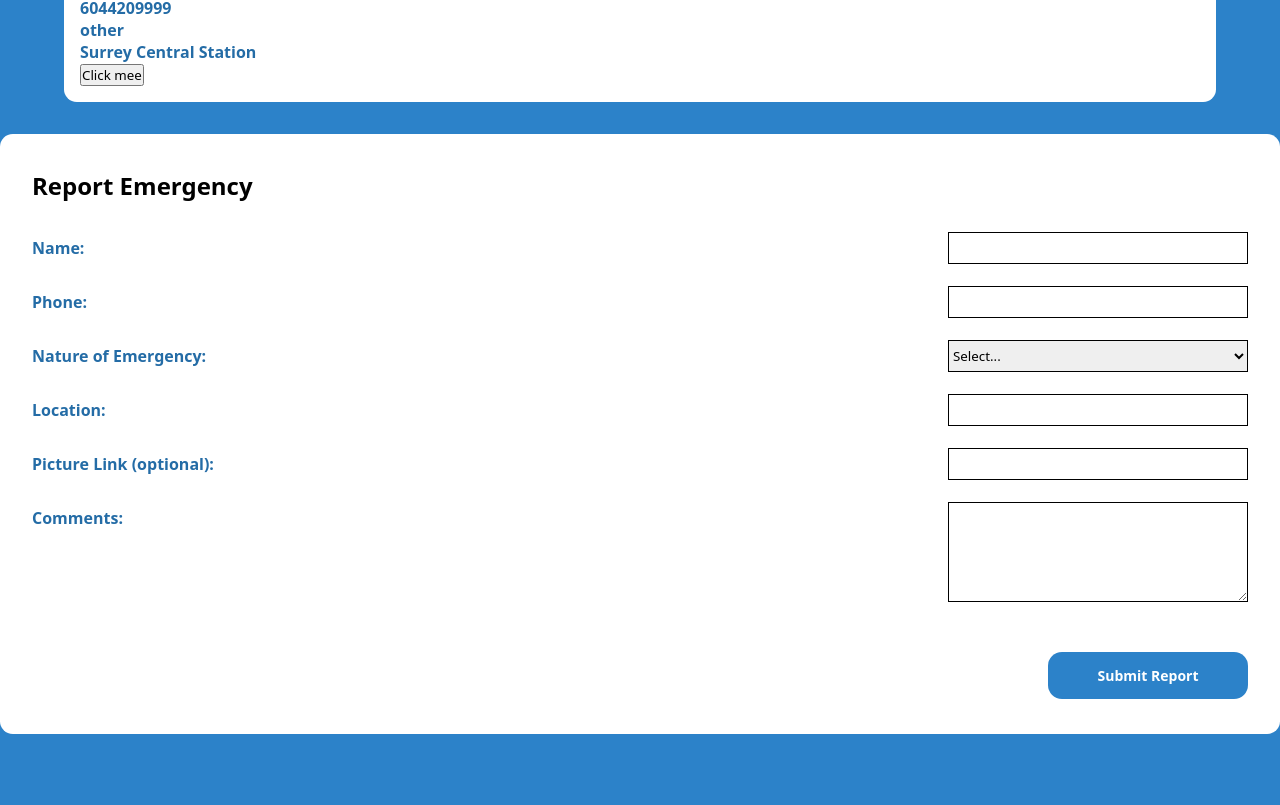
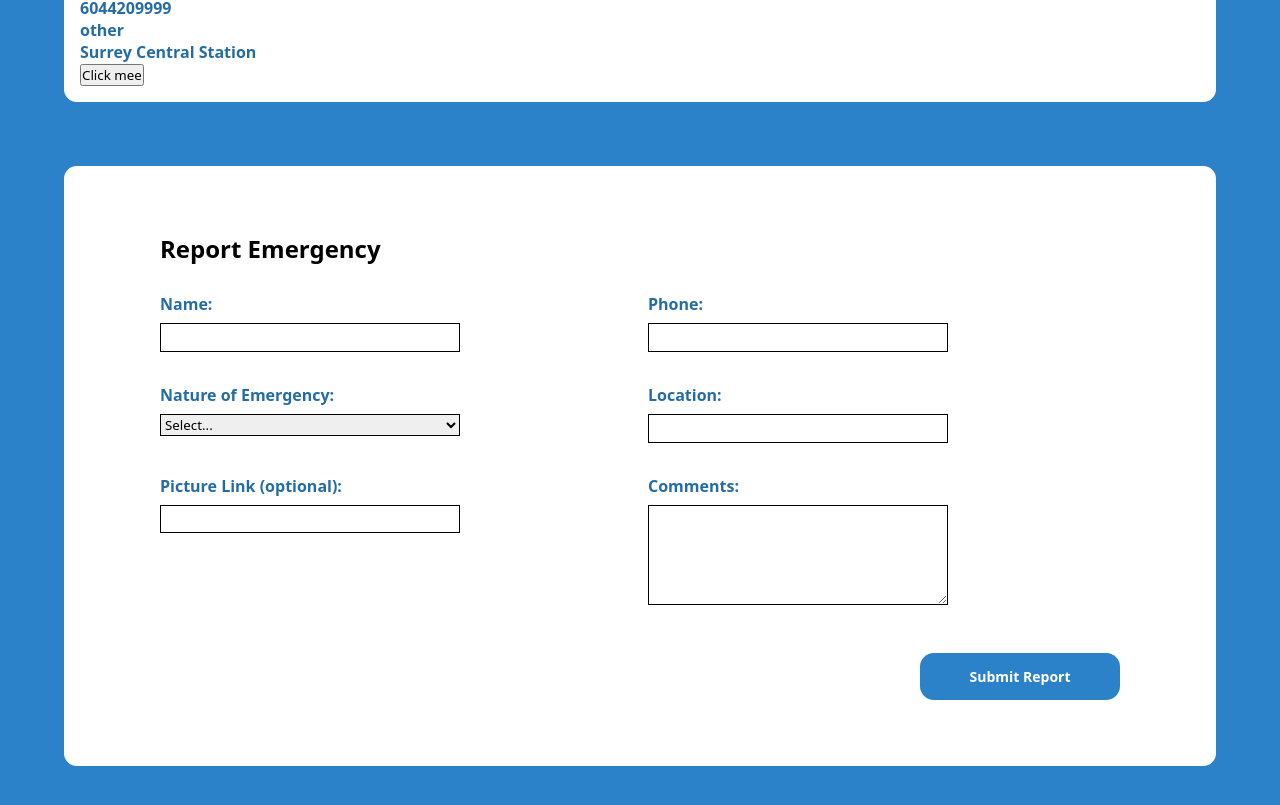
Before and after one commit to BambooShampoo/CMPT272Project, a React (Vite) app: page / in a window 1280 px wide. Shown: the part 1477-2282 px from the top of the page. Before the commit the page ends 2211 px from the top, so only its background shows below. Built offline with nearby package versions, Linux system fonts and the light colour scheme; no server answers.

Commit message:
Edit form styling for large viewports

```diff
--- a/src/App.css
+++ b/src/App.css
@@ -43,27 +43,13 @@ body {
   box-shadow: 0 4px 8px rgba(0, 0, 0, 0.1);
 }
 
-@media (max-width: 1600px) {
-  .map-and-form-container {
-    flex-direction: column;
-    gap: 2em;
-    margin-bottom: 0;
-  }
-}
-
-@media (max-width: 1000px) {
-  .map-container {
-    width: 580px;
-  }
-}
-
-
 .emergency-report {
   display: flex;
   flex-direction: column;
   justify-content: space-around;
 
-  padding: 2em;
+  padding: 4em 6em;
+  margin: 4em 12em;
 
   box-sizing: border-box;
   height: 600px;
@@ -75,32 +61,36 @@ body {
   background-color: white;
 }
 
+.form-body {
+  display: grid;
+  grid-template-columns: repeat(2, 1fr); /* 3 columns of equal width */
+  grid-template-rows: repeat(3, auto);  /* 2 rows with height determined by content */
+  gap: 1em;
+}
+
 .emergency-report h2 {
   padding-bottom: 1em;
   color: black;
 }
 
 .emergency-report label {
-  line-height: 2;
   width: 200px;
 }
 
 .form-content {
-  gap: 1em;
   display: flex;
+  flex-direction: column;
+  gap: 0.5em;
   margin-bottom: 1em;
-}
-
-.form-content * {
   box-sizing: border-box;
-  flex-grow: 1;
 }
 
 .form-input {
-  flex-grow: 0;
-  width: 300px;
-
+  width: 100%;
+  max-width: 300px;
   border: 1px solid black;
+  box-sizing: border-box;
+  line-height: 2;
 }
 
 #comments {
@@ -134,8 +124,40 @@ body {
 }
 
 @media (max-width: 1600px) {
+  .map-and-form-container {
+    flex-direction: column;
+    gap: 2em;
+    margin-bottom: 0;
+  }
+
+  .emergency-report {
+    margin: 4em;
+  }
+
   .list {
     margin: 2em 4em;
+  }
+}
+
+@media (max-width: 1000px) {
+  .map-container {
+    width: 580px;
+  }
+
+  .emergency-report {
+    padding: 3em;
+    height: unset;
+  }
+
+  .form-body {
+    display: flex;
+    flex-direction: column;
+    gap: 1em;
+  }
+
+  .form-content {
+    display: flex;
+    flex-direction: row;
   }
 }
 
--- a/src/components/EmergencyDetails.jsx
+++ b/src/components/EmergencyDetails.jsx
@@ -7,7 +7,7 @@ function displayComment(comment) {
 
 function EmergencyDetails( {activeMarkerId} ) {
     if (!activeMarkerId) {
-        return <p className="emergency-text">Select an emergency</p>
+        return <p className="emergency-text">No emergency highlighted</p>
     }
 
     return (
--- a/src/components/Form.jsx
+++ b/src/components/Form.jsx
@@ -112,6 +112,7 @@ function Form() {
 
             <h2>Report Emergency</h2>
 
+            <div className="form-body">
                 <div className='form-content'>
                     <label>Name:</label>
                     <input
@@ -123,7 +124,6 @@ function Form() {
                         required
                     />
                 </div>
-
                 <div className='form-content'>
                     <label>Phone:</label>
                     <input
@@ -136,7 +136,6 @@ function Form() {
                         required
                     />
                 </div>
-
                 <div className='form-content'>
                     <label>Nature of Emergency:</label>
                     <select
@@ -154,6 +153,7 @@ function Form() {
                         <option value="other">Other</option>
                     </select>
                 </div>
+
 
                 {/* If the emergency type is set to other, display a textbox to specify*/}
                 {formData.emergencyType === 'other' && (
@@ -203,6 +203,7 @@ function Form() {
                         onChange={handleChange}
                     ></textarea>
                 </div>
+            </div>
 
             <button type="submit" id='submit'>Submit Report</button>
             </form>
```
Lines whose indentation alone changed are shown as unchanged.
